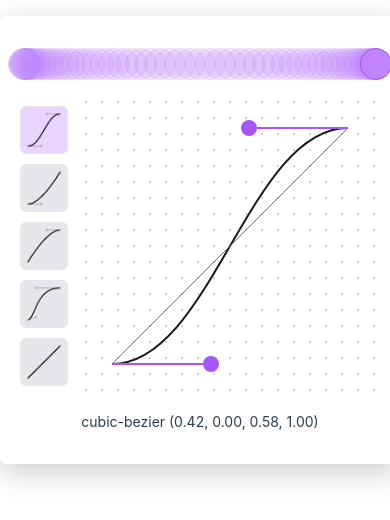
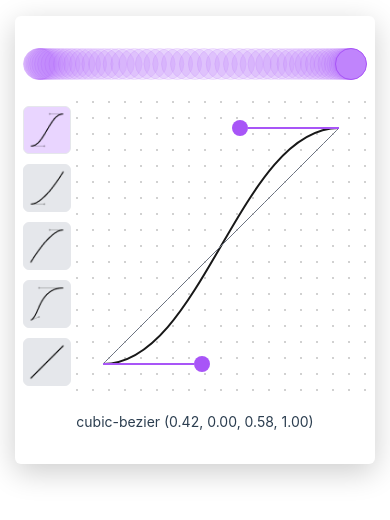
Before and after one commit to bryanmpak/easing-tool, a Vue app: page / in a window 390 px wide. Shown: the top 520 px of the page. Built offline with nearby package versions, Linux system fonts and the light colour scheme.

Commit message:
minor UI changes, issues with Vite defaults

```diff
--- a/src/App.vue
+++ b/src/App.vue
@@ -53,7 +53,7 @@ export default {
 
 <template>
   <AppContainer>
-    <AppCard :cardWidth="400">
+    <AppCard>
       <EasingVisualizer :value="visualizerValue" />
       <div class="flex justify-evenly">
         <EasingPresetOptions :currentPreset="currentPreset" @updatePreset="setCurrentPreset" />
--- a/src/assets/main.css
+++ b/src/assets/main.css
@@ -71,6 +71,13 @@
   font-weight: normal;
 }
 
+body,
+html {
+  overflow: hidden;
+  height: 100%;
+  touch-action: none;
+}
+
 body {
   color: var(--color-text);
   background: var(--color-background);
--- a/src/components/AppCard.vue
+++ b/src/components/AppCard.vue
@@ -2,23 +2,13 @@
 import { defineComponent } from 'vue'
 
 export default defineComponent({
-  name: 'AppCard',
-  props: {
-    cardWidth: {
-      type: Number,
-      required: true
-    },
-    cardHeight: {
-      type: Number,
-      default: null
-    }
-  }
+  name: 'AppCard'
 })
 </script>
 
 <template>
   <div
-    class="flex flex-col mx-auto rounded-md px-2 xs:px-8 py-8 w-[400px] xs:w-[450px]"
+    class="flex flex-col mx-auto rounded-md px-2 xs:px-8 py-8 w-[360px] xs:w-[450px]"
     :style="{ boxShadow: `0 8px 30px var(--shadow-color)` }"
   >
     <slot></slot>
```
